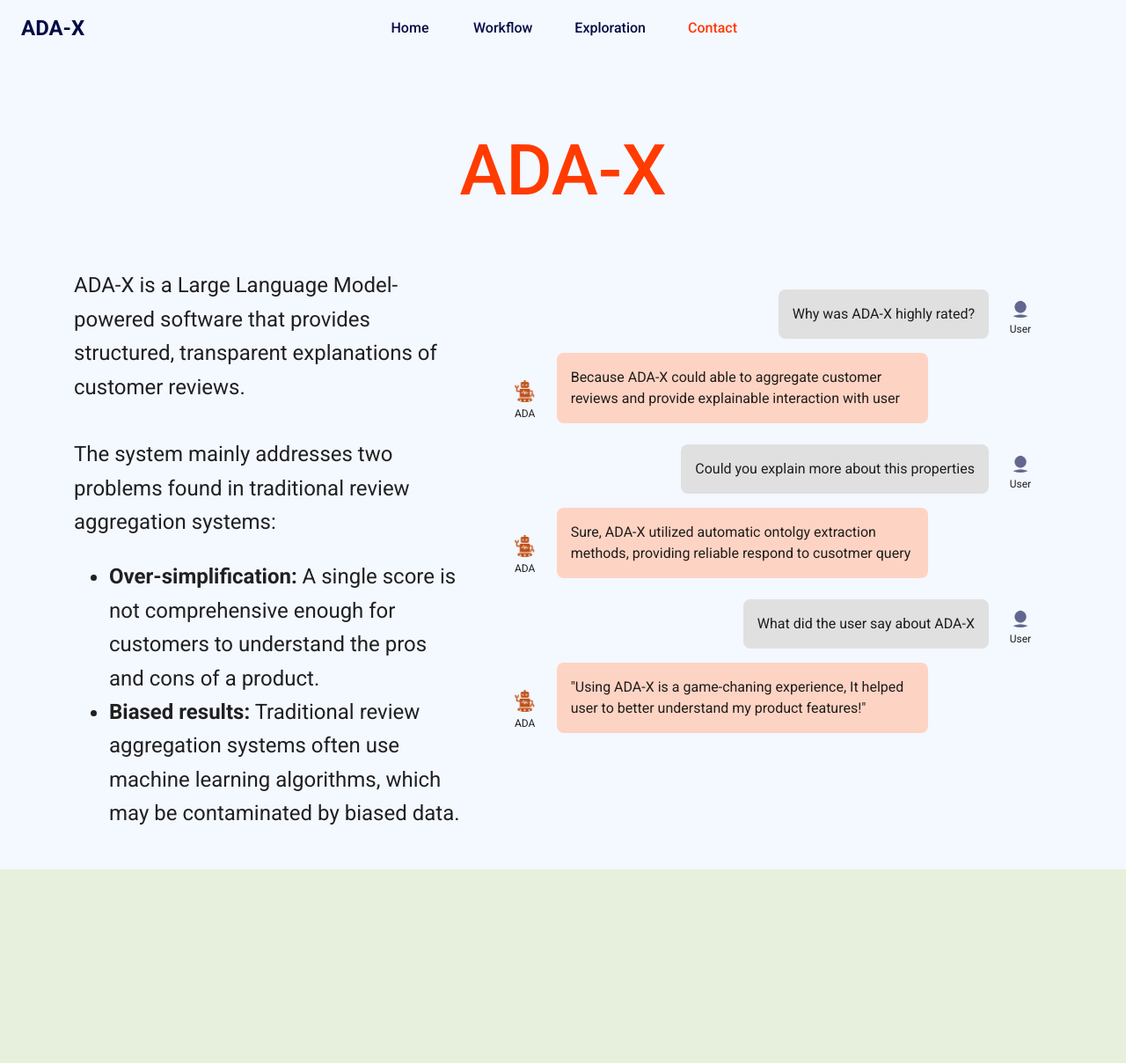
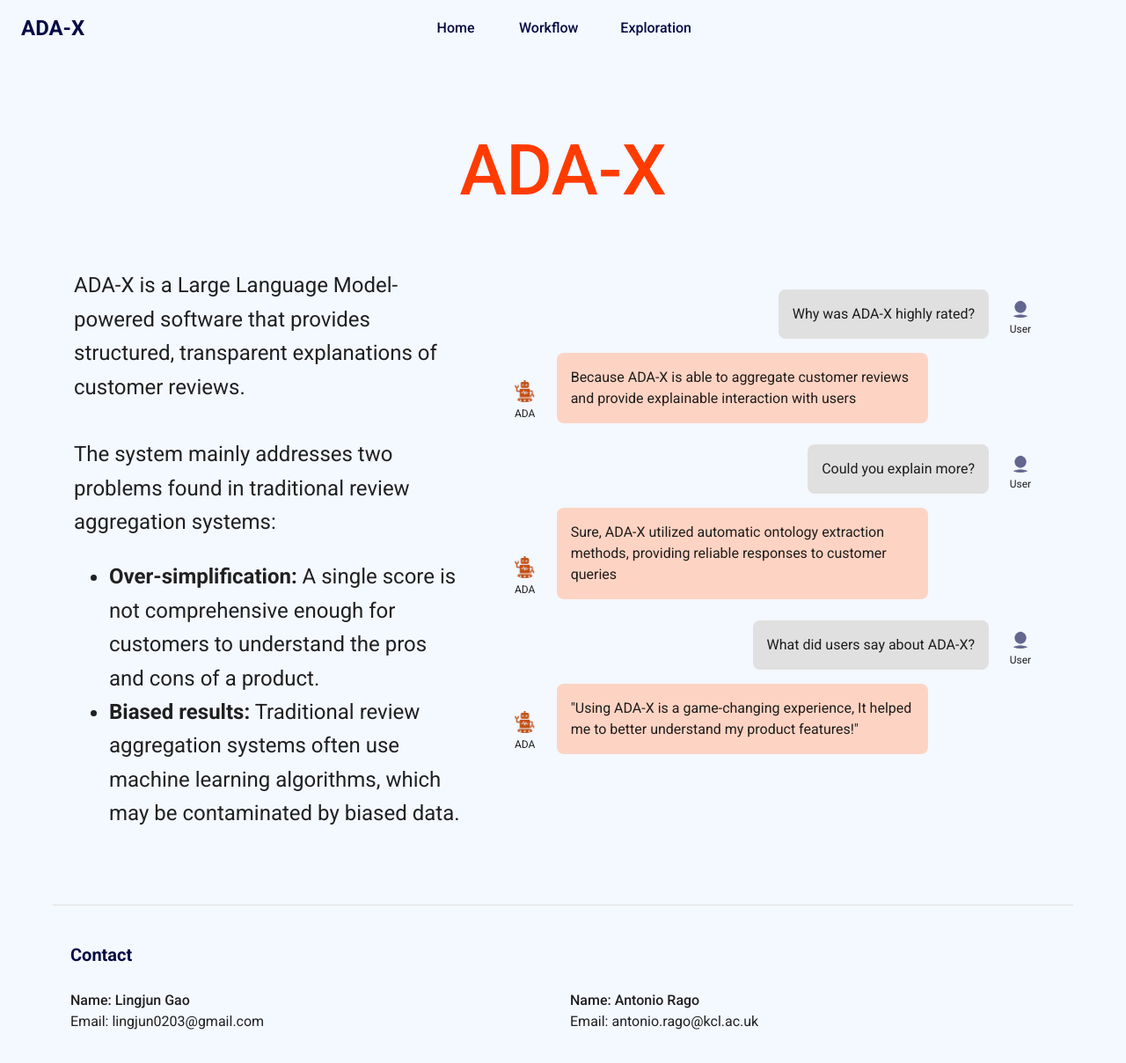
Before and after one commit to ImperialOntology/frontend, a React (Create React App) app: page / in a window 1280 px wide. Shown: the top 1208 px of the page at 88% size. Before the commit the page ends 988 px from the top, so only its background shows below. Built offline with nearby package versions, Linux system fonts and the light colour scheme; no server answers.

Commit message:
changed some typo and the workflow image

```diff
--- a/src/App.js
+++ b/src/App.js
@@ -10,6 +10,7 @@ import ReviewAggregation from "./pages/ReviewAggregation";
 import Contact from "./pages/Contact";
 import { ThemeProvider } from "@mui/material/styles";
 import theme from "./theme";
+import ContactSection from "./components/ContactSection";
 
 
 function NavigationBar() {
@@ -84,18 +85,7 @@ function NavigationBar() {
             Exploration
           </Button>
 
-          <Button
-            color="inherit"
-            onClick={() => navigate("/contact")}
-            sx={{
-              color: '#ff3b00',
-              fontWeight: '500',
-              textTransform: 'none',
-              fontSize: '16px'
-            }}
-          >
-            Contact
-          </Button>
+
         </div>
 
       </Toolbar>
@@ -118,8 +108,8 @@ function App() {
               <Route path="/analysis/:dataSourceId" element={<AnalysisPage />} />
               <Route path="/exploration" element={<Exploration />} />
               <Route path="/review-aggregation" element={<ReviewAggregation />} />
-              <Route path="/contact" element={<Contact />} />
             </Routes>
+            <ContactSection />
           </div>
         </Router>
       </div>
--- a/src/components/ChatAnimation.js
+++ b/src/components/ChatAnimation.js
@@ -7,11 +7,11 @@ const messages = [
   { sender: 'user', text: 'Why was ADA-X highly rated?' },
 // due to some bugs on motion, this sentence wil not display
   {sender:"user", text:"Nothing"},
-  { sender: 'bot', text: 'Because ADA-X could able to aggregate customer reviews and provide explainable interaction with user' },
-  { sender: 'user', text: 'Could you explain more about this properties' },
-  { sender: 'bot', text: 'Sure, ADA-X utilized automatic ontolgy extraction methods, providing reliable respond to cusotmer query' },
-  { sender: 'user', text: 'What did the user say about ADA-X' },
-  { sender: 'bot', text: '"Using ADA-X is a game-chaning experience, It helped user to better understand my product features!"' },
+  { sender: 'bot', text: 'Because ADA-X is able to aggregate customer reviews and provide explainable interaction with users' },
+  { sender: 'user', text: 'Could you explain more?' },
+  { sender: 'bot', text: 'Sure, ADA-X utilized automatic ontology extraction methods, providing reliable responses to customer queries' },
+  { sender: 'user', text: 'What did users say about ADA-X?' },
+  { sender: 'bot', text: '"Using ADA-X is a game-changing experience, It helped me to better understand my product features!"' },
 ];
 
 const ChatMessage = ({ sender, text }) => {
--- /dev/null
+++ b/src/components/ContactSection.js
@@ -0,0 +1,31 @@
+import React from 'react';
+import { Box, Typography, Grid } from '@mui/material';
+
+const ContactSection = () => {
+  return (
+    <Box
+      sx={{
+        backgroundColor: '#f4f8ff',
+        padding: '40px 20px',
+        marginTop: '60px',
+        borderTop: '1px solid #e0e0e0',
+      }}
+    >
+      <Typography variant="h6" sx={{ mb: 3, fontWeight: 'bold', color: '#050c43' }}>
+        Contact
+      </Typography>
+      <Grid container spacing={2}>
+        <Grid item xs={12} md={6}>
+          <Typography sx={{ fontWeight: 500 }}>Name: Lingjun Gao</Typography>
+          <Typography>Email: lingjun0203@gmail.com</Typography>
+        </Grid>
+        <Grid item xs={12} md={6}>
+          <Typography sx={{ fontWeight: 500 }}>Name: Antonio Rago</Typography>
+          <Typography>Email: antonio.rago@kcl.ac.uk</Typography>
+        </Grid>
+      </Grid>
+    </Box>
+  );
+};
+
+export default ContactSection;
--- a/src/pages/ReviewAggregation.js
+++ b/src/pages/ReviewAggregation.js
@@ -265,7 +265,7 @@ function ReviewAggregation() {
       </Box>
 
       <Typography variant="body1" color="text.secondary" sx={{ mb: 4 }}>
-        Please select a product to investigate the generated ontology tree. The prune tree button could remove aspect with 0 strength.
+        Please select a product to investigate the generated ontology tree. The prune tree button removes aspects with 0 strength.
       </Typography>
 
       <Grid container spacing={4} sx={{ mb: 4 }}>
--- a/src/pages/WorkFlow.js
+++ b/src/pages/WorkFlow.js
@@ -7,7 +7,7 @@ const WorkFlowPage = () => {
   const Bert_buttons = [
     {
       id: 1,
-      label: "1. Entites Extraction",
+      label: "1. Entity extraction",
       content: "In the entity extraction phase, all words are tokenized, frequently co-occurring tokens are merged into single candidate terms. A part-of-speech tagger is then used to identify the most frequently occurring entities among these candidates."
     },
     {
```
Also changed, not shown: src/components/Images/Framework.png.
